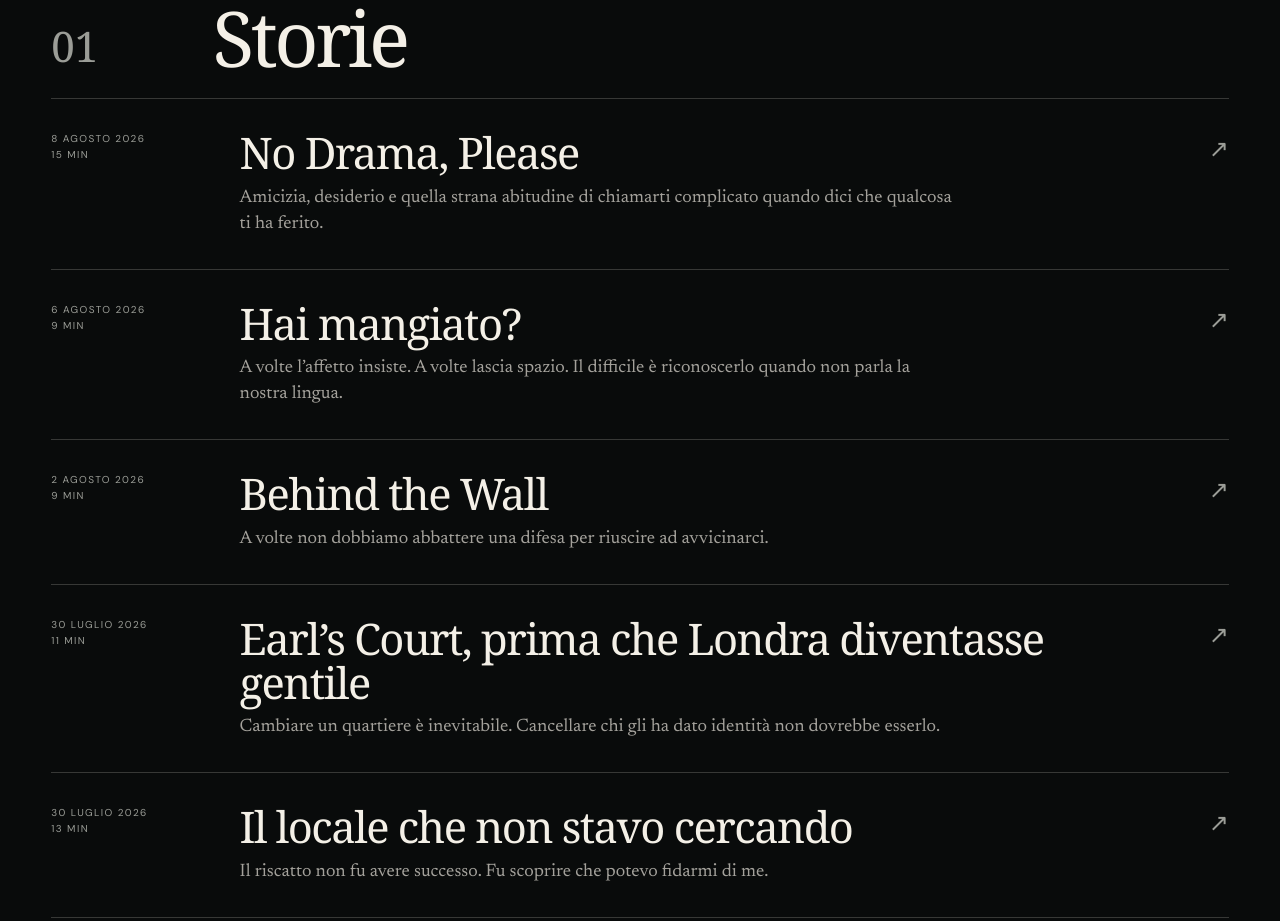
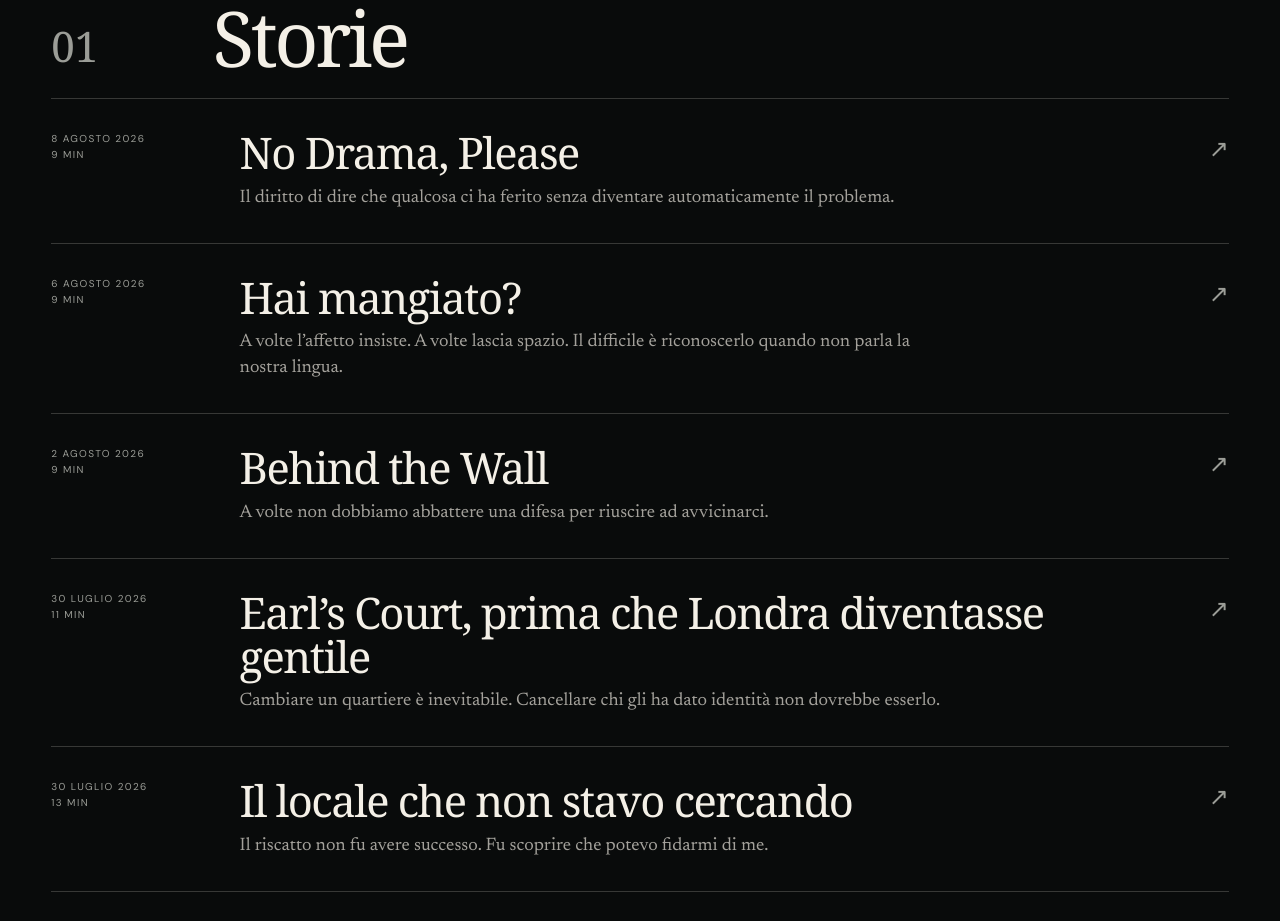
Before and after one commit to madeinaples/morel, a website: page archivio.html in a window 1280 px wide. Shown: the part 878-1799 px from the top of the page. Drawn offline with Linux system fonts and the light colour scheme; no server answers; a web font is replaced by a local one.

Commit message:
Allinea l'archivio alla nuova versione di No Drama, Please

```diff
--- a/archivio.html
+++ b/archivio.html
@@ -42,7 +42,7 @@
       <div class="archive-section-head"><span class="archive-number">01</span><h2>Storie</h2></div>
       <div class="archive-list">
         <!-- AUTO-GENERATED: scripts/sync-archives.py -->
-        <a class="archive-item" href="/storie/no-drama-please.html"><span class="archive-meta">8 agosto 2026<br>15 min</span><span class="archive-copy"><h3>No Drama, Please</h3><p>Amicizia, desiderio e quella strana abitudine di chiamarti complicato quando dici che qualcosa ti ha ferito.</p></span><span class="archive-arrow">↗</span></a>
+        <a class="archive-item" href="/storie/no-drama-please.html"><span class="archive-meta">8 agosto 2026<br>9 min</span><span class="archive-copy"><h3>No Drama, Please</h3><p>Il diritto di dire che qualcosa ci ha ferito senza diventare automaticamente il problema.</p></span><span class="archive-arrow">↗</span></a>
         <a class="archive-item" href="/storie/hai-mangiato.html"><span class="archive-meta">6 agosto 2026<br>9 min</span><span class="archive-copy"><h3>Hai mangiato?</h3><p>A volte l’affetto insiste. A volte lascia spazio. Il difficile è riconoscerlo quando non parla la nostra lingua.</p></span><span class="archive-arrow">↗</span></a>
         <a class="archive-item" href="/storie/dietro-il-muro.html"><span class="archive-meta">2 agosto 2026<br>9 min</span><span class="archive-copy"><h3>Behind the Wall</h3><p>A volte non dobbiamo abbattere una difesa per riuscire ad avvicinarci.</p></span><span class="archive-arrow">↗</span></a>
         <a class="archive-item" href="/storie/earls-court-prima-che-londra-diventasse-gentile.html"><span class="archive-meta">30 luglio 2026<br>11 min</span><span class="archive-copy"><h3>Earl’s Court, prima che Londra diventasse gentile</h3><p>Cambiare un quartiere è inevitabile. Cancellare chi gli ha dato identità non dovrebbe esserlo.</p></span><span class="archive-arrow">↗</span></a>
```
